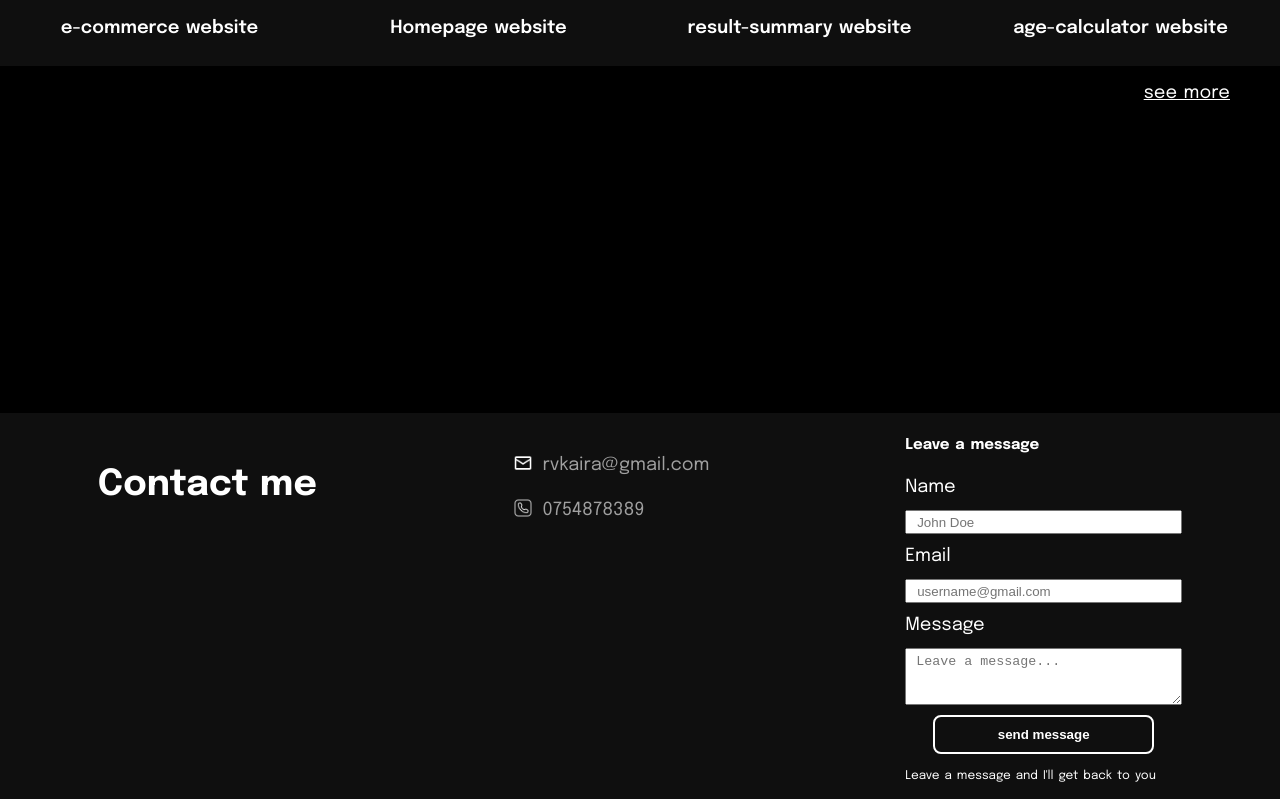
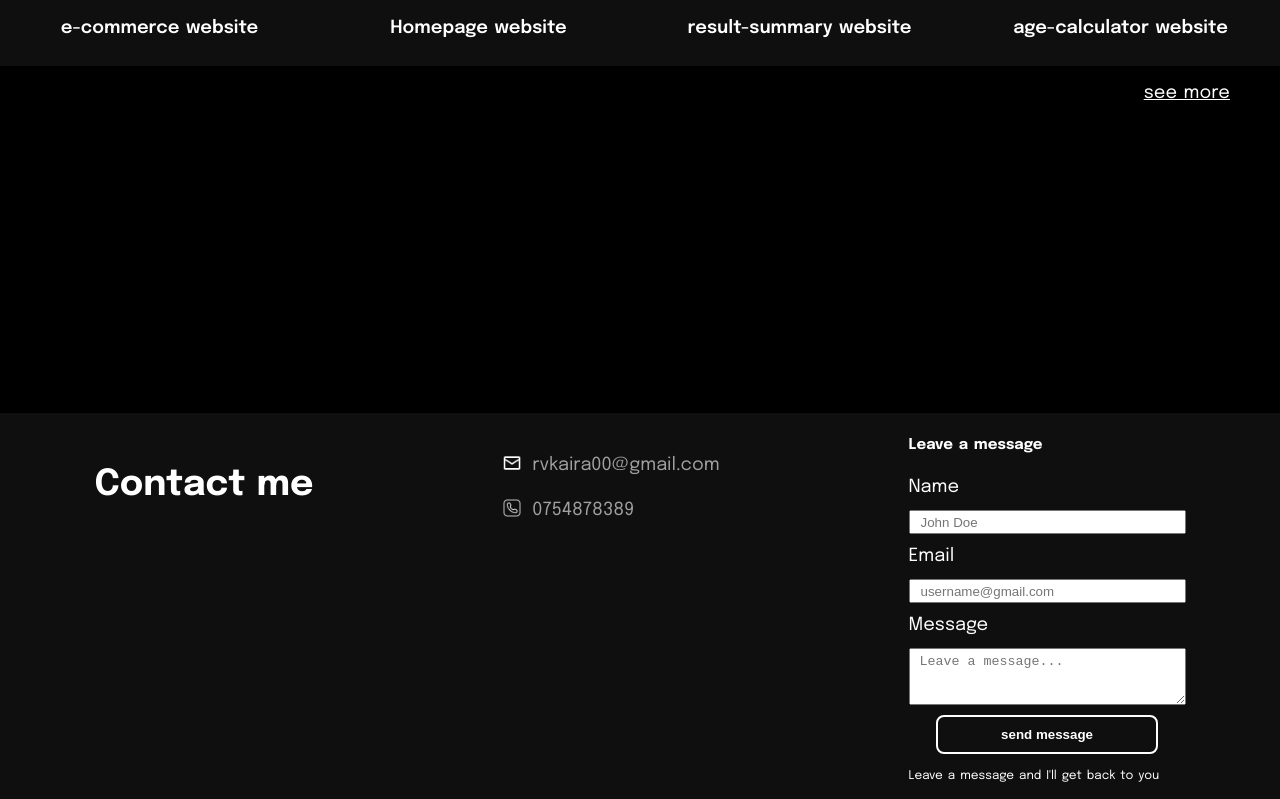
Before and after one commit to Raphael-pix/personal-Portfolio, a plain HTML site: page index.html in a window 1280 px wide. Shown: the part 2052-2851 px from the top of the page. Drawn offline with Linux system fonts and the light colour scheme; a web font is replaced by a local one.

Commit message:
Update index.html

```diff
--- a/index.html
+++ b/index.html
@@ -168,7 +168,7 @@
             <div class="contact">
                 <div class=" con email">
                     <img src="images/icons8-email-48.png" alt="E-mail" width="20px" height="20px">
-                    <p>rvkaira@gmail.com</p>
+                    <p>rvkaira00@gmail.com</p>
                 </div>
                 <div class=" con PhoneNumber">
                     <img src="images/icons8-phone-50.png" alt="phone number" width="20px" height="20px">
```
